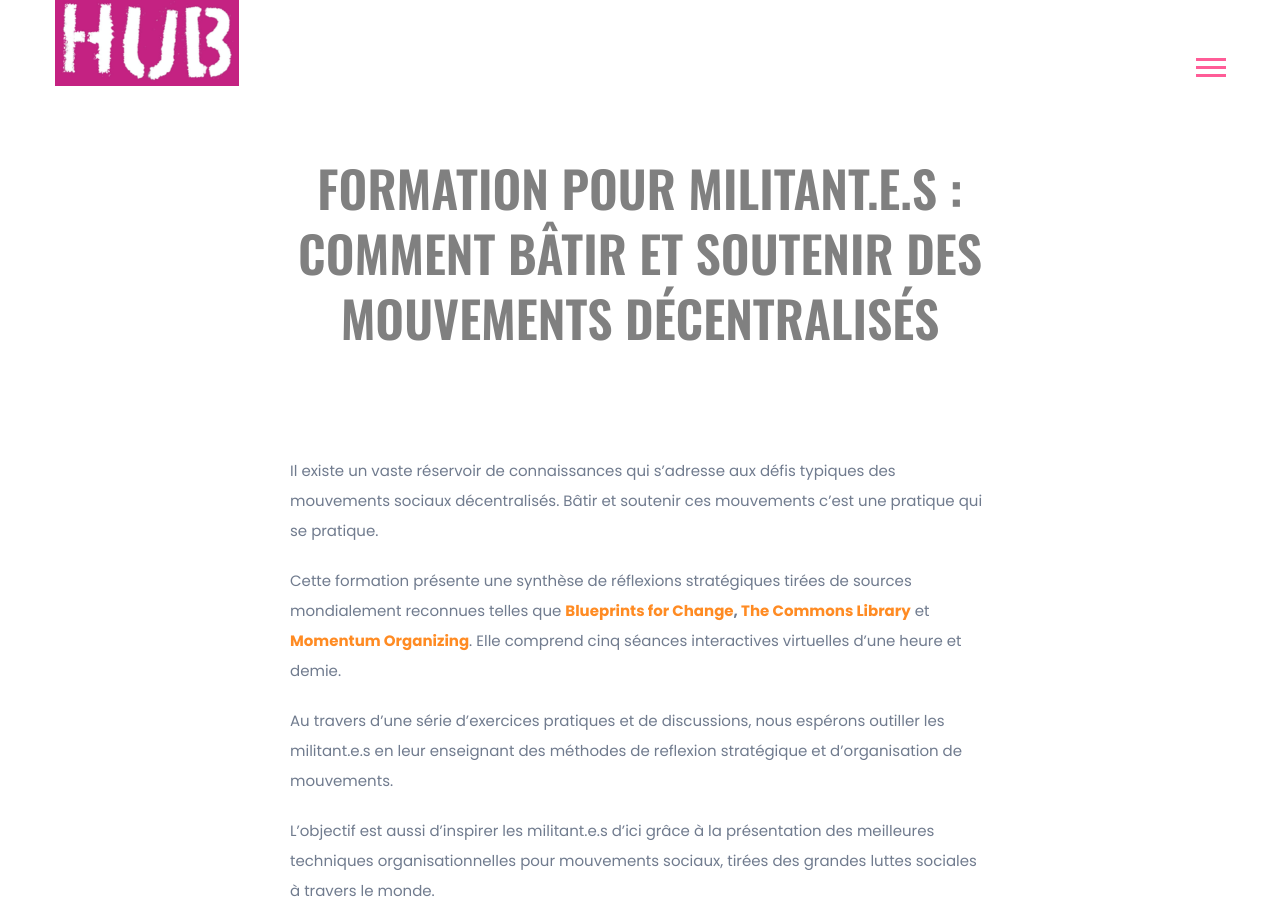
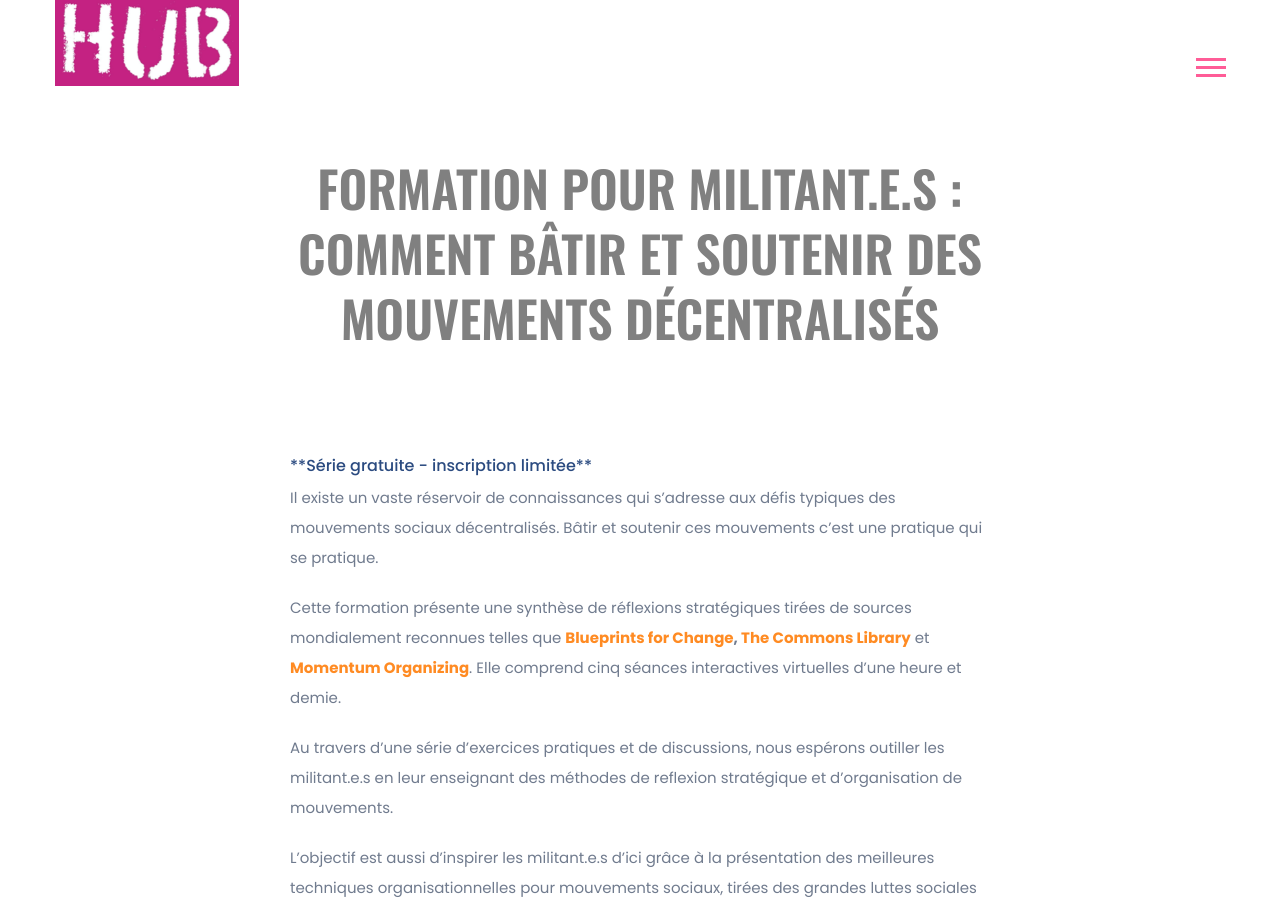
Before and after one commit to LeHubca/lehub-website, a Jekyll site: the page built from docs/_posts/2021-02-12-formations.md, in a window 1280 px wide and 900 px high. Built offline with Jekyll 4.4.1, drawn with Linux system fonts in a browser that asks for light colours.

Commit message:
Update Secondary Pages “2021-02-12-formations”

```diff
--- a/docs/_posts/2021-02-12-formations.md
+++ b/docs/_posts/2021-02-12-formations.md
@@ -6,6 +6,8 @@ lang: fr
 permalink: /formations/
 otherlang_url: /trainings/
 ---
+###### \*\*Série gratuite - inscription limitée\*\*
+
 Il existe un vaste réservoir de connaissances qui s'adresse aux défis typiques des mouvements sociaux décentralisés. Bâtir et soutenir ces mouvements c'est une pratique qui se pratique.
 
 Cette formation présente une synthèse de réflexions stratégiques tirées de sources mondialement reconnues telles que **[Blueprints for Change](http://blueprintsfc.org/), [The Commons Library](https://commonslibrary.org/)** et **[Momentum Organizing](https://www.momentumcommunity.org/)**. Elle comprend cinq séances interactives virtuelles d’une heure et demie.
```
